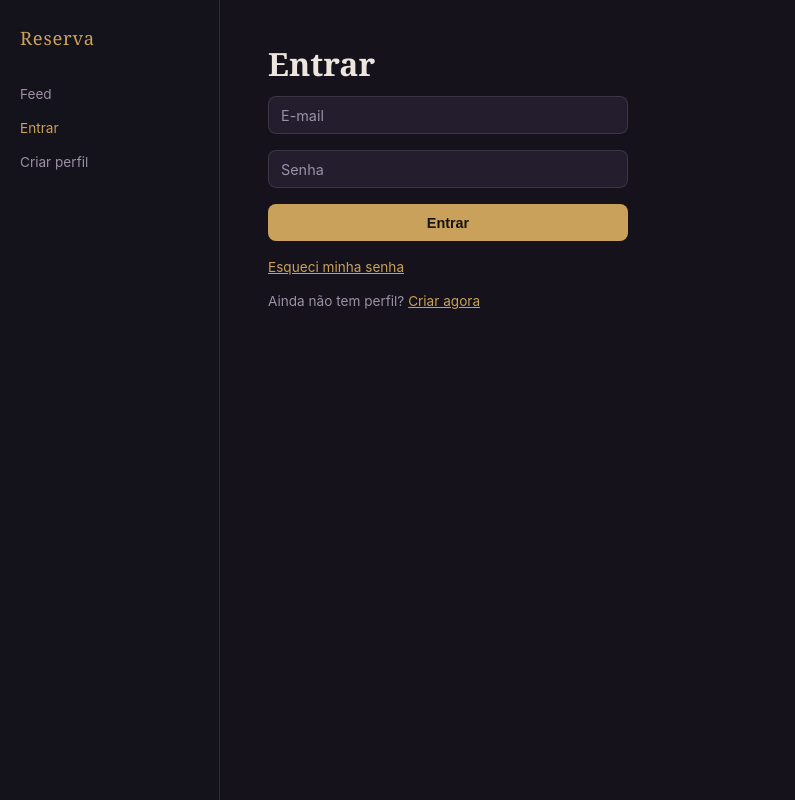
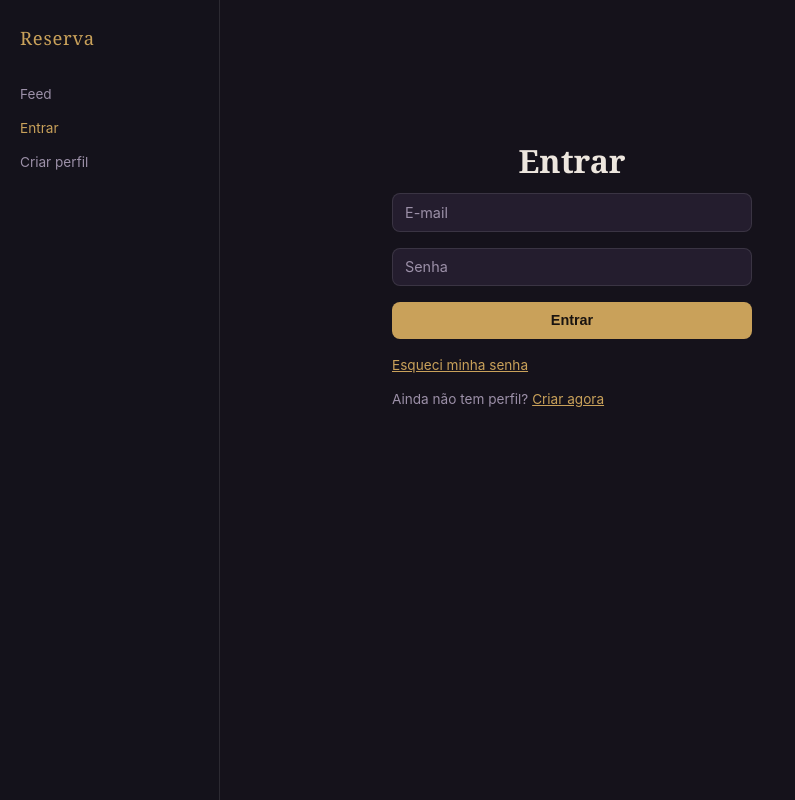
Before and after one commit to Ambar2307/venus, a PHP site: page /login.php in a window 1280 px wide. Shown: the whole page, without its empty margins (0-795 px from the left). Run offline with PHP 8.4, Linux system fonts and the light colour scheme.

Commit message:
Centralizar tela de login
O formulário de "Entrar" ficava colado no topo/esquerda da área de
conteúdo. Agora fica centralizado horizontal e verticalmente dentro
da área de conteúdo, com uma classe reutilizável (.auth-center /
.auth-box) para telas de autenticação.

Testado com Playwright em 1280px e 390px de largura.

Co-Authored-By: Claude Sonnet 5 <noreply@anthropic.com>
Claude-Session: https://claude.ai/code/session_01PhSvxXBQeRH8F4SuqFdUGb

```diff
--- a/assets/css/style.css
+++ b/assets/css/style.css
@@ -521,3 +521,22 @@ textarea.input {
   display: flex;
   gap: .5rem;
 }
+
+.auth-center {
+  display: flex;
+  align-items: center;
+  justify-content: center;
+  min-height: 60vh;
+}
+
+.auth-box {
+  width: 100%;
+  max-width: 360px;
+  text-align: center;
+}
+
+.auth-box .form,
+.auth-box .notice,
+.auth-box p {
+  text-align: left;
+}
--- a/login.php
+++ b/login.php
@@ -25,13 +25,15 @@ $activePage = 'login';
 require __DIR__ . '/templates/header.php';
 ?>
 
+<div class="auth-center">
+  <div class="auth-box">
     <h1 class="font-serif">Entrar</h1>
 
     <?php if ($sucesso): ?>
-  <p class="notice" style="max-width:360px"><?= e($sucesso) ?></p>
+      <p class="notice"><?= e($sucesso) ?></p>
     <?php endif; ?>
 
-<form method="post" class="form" style="max-width:360px">
+    <form method="post" class="form">
       <?= csrf_field() ?>
       <input class="input" name="email" type="email" placeholder="E-mail" required>
       <input class="input" name="password" type="password" placeholder="Senha" required>
@@ -41,11 +43,13 @@ require __DIR__ . '/templates/header.php';
       <button class="btn" type="submit">Entrar</button>
     </form>
 
-<p class="text-sm text-muted" style="max-width:360px;margin-top:1rem">
+    <p class="text-sm text-muted" style="margin-top:1rem">
       <a href="/esqueci-senha.php" class="text-gold">Esqueci minha senha</a>
     </p>
-<p class="text-sm text-muted" style="max-width:360px;margin-top:.25rem">
+    <p class="text-sm text-muted" style="margin-top:.25rem">
       Ainda não tem perfil? <a href="/signup.php" class="text-gold">Criar agora</a>
     </p>
+  </div>
+</div>
 
 <?php require __DIR__ . '/templates/footer.php'; ?>
```
Lines whose indentation alone changed are shown as unchanged.
